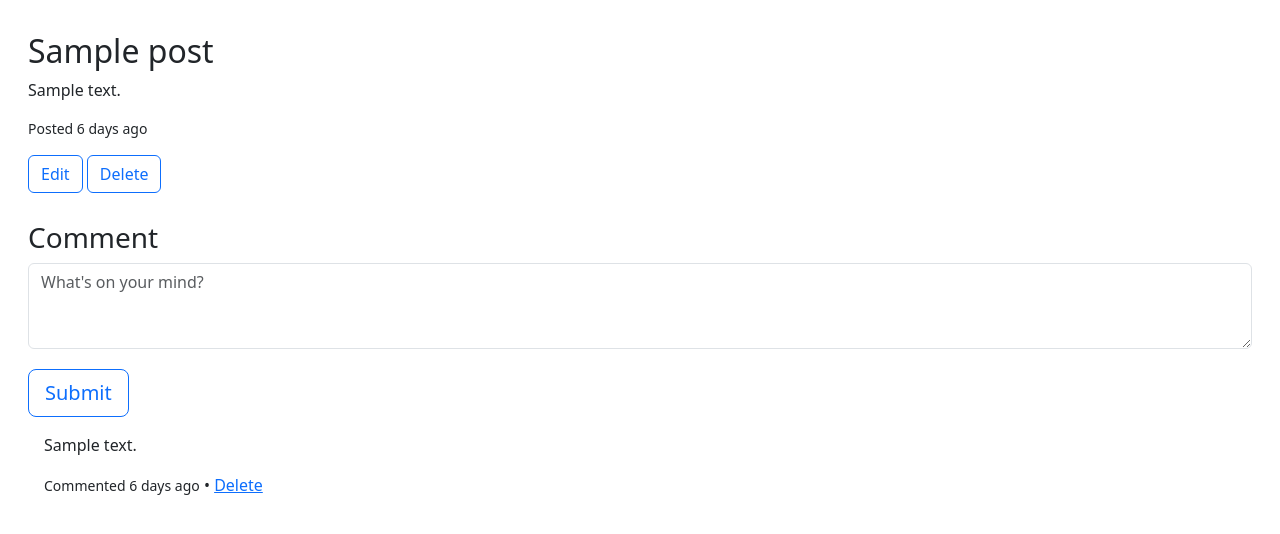
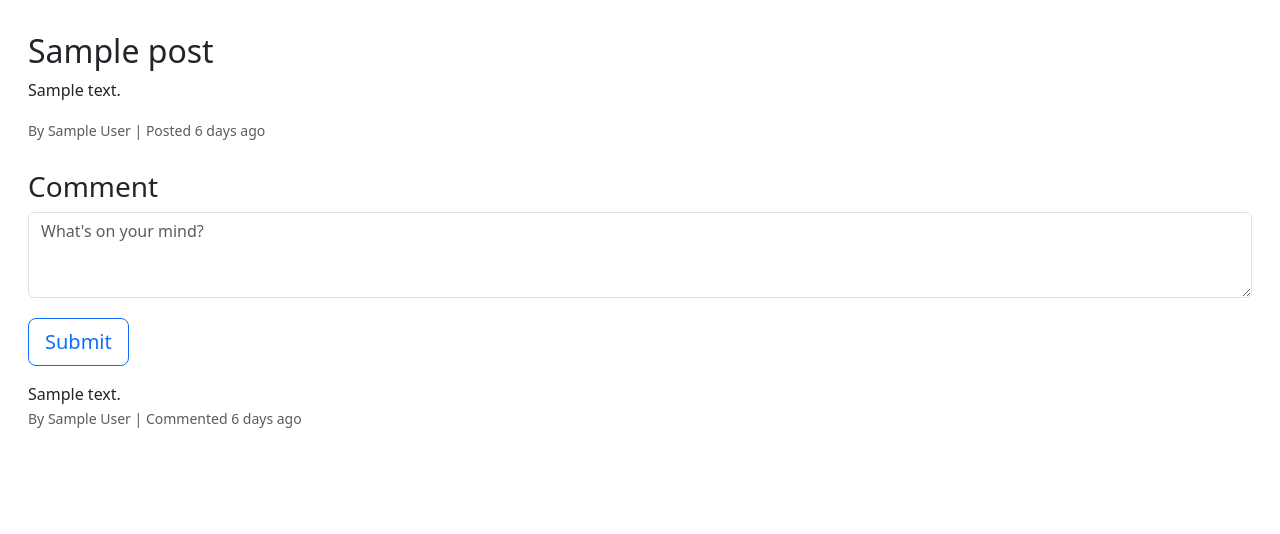
Before and after one commit to Angadia/Cohort35_homework, a Rails app: page /posts/1 in a window 1280 px wide. Shown: the part 56-590 px from the top of the page. Run offline with Rails 7, Linux system fonts and the light colour scheme; tables that the repository leaves empty hold one stand-in row (values such as "Sample post"); style sheets or scripts are compiled from the project's sources; parts of the project's set-up code (start-up, migrations or seed data) failed here and were passed over; some libraries are stand-ins or nearby versions.

Commit message:
Added authorization using cancancan gem; Updated User model to have a flag for admin role; Added abilites check for crud actions on Post and Comment as applicable; Updated seeds to generate admin user and other users as well; Updated Posts and Comments controllers actions for authorization controls; Updated Post show view page to enable authorization enforcement.

```diff
--- a/blog_on_rails/app/assets/stylesheets/main.scss
+++ b/blog_on_rails/app/assets/stylesheets/main.scss
@@ -42,15 +42,15 @@ input[type=submit] {
   margin-top: 1em;
 }
 
-.comments .card {
+.comments-list .card {
   margin-top: 1em;
 }
 
-.comments .card-body {
+.comments-list .card-body {
   padding: 0;
 }
 
-.comments .card-text {
+.comments-list .card-text {
   margin-bottom: 0;
 }
 
--- a/blog_on_rails/app/controllers/posts_controller.rb
+++ b/blog_on_rails/app/controllers/posts_controller.rb
@@ -1,6 +1,7 @@
 class PostsController < ApplicationController
   before_action :authenticate_user!, except: [:index, :show]
   before_action :find_post, only: [:show, :edit, :update, :destroy]
+  before_action :authorize!, only: [:edit, :update, :destroy]
 
   def index
     @posts = Post.all.order(updated_at: :desc)
@@ -55,4 +56,10 @@ class PostsController < ApplicationController
   def post_params
     params.require(:post).permit(:title, :body)
   end
+
+  def authorize!
+    unless can? :crud, @post
+      redirect_to root_path, alert: "Not Authorized"
+    end
+  end
 end
--- /dev/null
+++ b/blog_on_rails/app/models/ability.rb
@@ -0,0 +1,48 @@
+# frozen_string_literal: true
+
+class Ability
+  include CanCan::Ability
+
+  def initialize(user)
+    # Define abilities for the passed in user here. For example:
+    #
+    user ||= User.new # guest user (not logged in)
+    #   if user.admin?
+    #     can :manage, :all
+    #   else
+    #     can :read, :all
+    #   end
+    #
+    # The first argument to `can` is the action you are giving the user
+    # permission to do.
+    # If you pass :manage it will apply to every action. Other common actions
+    # here are :read, :create, :update and :destroy.
+    #
+    # The second argument is the resource the user can perform the action on.
+    # If you pass :all it will apply to every resource. Otherwise pass a Ruby
+    # class of the resource.
+    #
+    # The third argument is an optional hash of conditions to further filter the
+    # objects.
+    # For example, here the user can only update published articles.
+    #
+    #   can :update, Article, :published => true
+    #
+    # See the wiki for details:
+    # https://github.com/CanCanCommunity/cancancan/wiki/Defining-Abilities
+
+    alias_action :create, :read, :update, :destroy, to: :crud
+
+    if user.is_admin?
+      can :manage, :all
+    end
+
+    can(:crud, Post) do |post|
+      post.user == user # current_user
+    end
+
+    can(:destroy, Comment) do |comment|
+      comment.user == user # current_user
+    end
+  end
+end
--- a/blog_on_rails/app/views/posts/index.html.erb
+++ b/blog_on_rails/app/views/posts/index.html.erb
@@ -5,7 +5,9 @@
                 <div class="card-title">
                   <%= link_to post.title, post_path(post.id) %>
                 </div>
-                <p class="card-text"><%= post.body %></p>
+                <div class="card-text"><%= post.body %><br>
+                  <small class="text-muted">By <%= post.user&.full_name || "DELETED" %></small>
+                </div>
               </div>
             </div>
           <% end %>
--- a/blog_on_rails/app/views/posts/show.html.erb
+++ b/blog_on_rails/app/views/posts/show.html.erb
@@ -1,10 +1,15 @@
         <div class="post card border-0">
           <div class="card-body">
             <h2 class="card-title"><%= @post.title %></h2>
-            <p class="card-text"><%= @post.body %></p>
-            <small><p>Posted <%= time_ago_in_words(@post.updated_at) %> ago</p></small>
-            <%= link_to("Edit", edit_post_path(@post.id), class: "btn btn-outline-primary btn-md") %>
-            <%= link_to("Delete", post_path(@post.id), method: :delete, data: {confirm: "Delete Post?"}, class: "btn btn-outline-primary btn-md") %>
+            <div class="card-text">
+              <%= @post.body %></p>
+              <small class="text-muted">By <%= @post.user&.full_name || "DELETED" %> |
+              Posted <%= time_ago_in_words(@post.updated_at) %> ago</small>
+            </div>
+            <% if can? :crud, @post %>
+              <%= link_to("Edit", edit_post_path(@post.id), class: "btn btn-outline-primary btn-md") %>
+              <%= link_to("Delete", post_path(@post.id), method: :delete, data: {confirm: "Delete Post?"}, class: "btn btn-outline-primary btn-md") %>
+            <% end %>
 
             <%= form_with(model: [@post, @new_comment], local: true) do |form| %>
               <div class="form_group">
@@ -18,10 +23,15 @@
               <% @post.comments.each do |comment| %>
                 <div class="card border-0">
                   <div class="card-body">
-                    <p class="card-text"><%= comment.body %></p>
-                    <small>Commented <%= time_ago_in_words(comment.created_at) %> ago</small>
-                    •
-                    <%= link_to("Delete", post_comment_path(@post, comment), method: :delete, data: { confirm: "Delete Comment?" }, class: "card-link") %>
+                    <div class="card-text">
+                      <%= comment.body %><br>
+                        <small class="text-muted">By <%= comment.user&.full_name || "DELETED" %> |
+                        Commented <%= time_ago_in_words(comment.created_at) %> ago
+                        <% if can? :destroy, comment %>
+                          •
+                          <%= link_to("Delete", post_comment_path(@post, comment), method: :delete, data: { confirm: "Delete Comment?" }, class: "card-link") %>
+                        <% end %></small>
+                    </div>
                   </div>
                 </div>
               <% end %>
--- /dev/null
+++ b/blog_on_rails/db/migrate/20200121040906_add_is_admin_to_users.rb
@@ -0,0 +1,5 @@
+class AddIsAdminToUsers < ActiveRecord::Migration[6.0]
+  def change
+    add_column :users, :is_admin, :boolean, default: false
+  end
+end
```
Also changed, not shown: blog_on_rails/app/controllers/comments_controller.rb (+7 -3 lines), blog_on_rails/db/seeds.rb (+39 -14 lines), blog_on_rails/Gemfile, blog_on_rails/Gemfile.lock, blog_on_rails/db/schema.rb.
